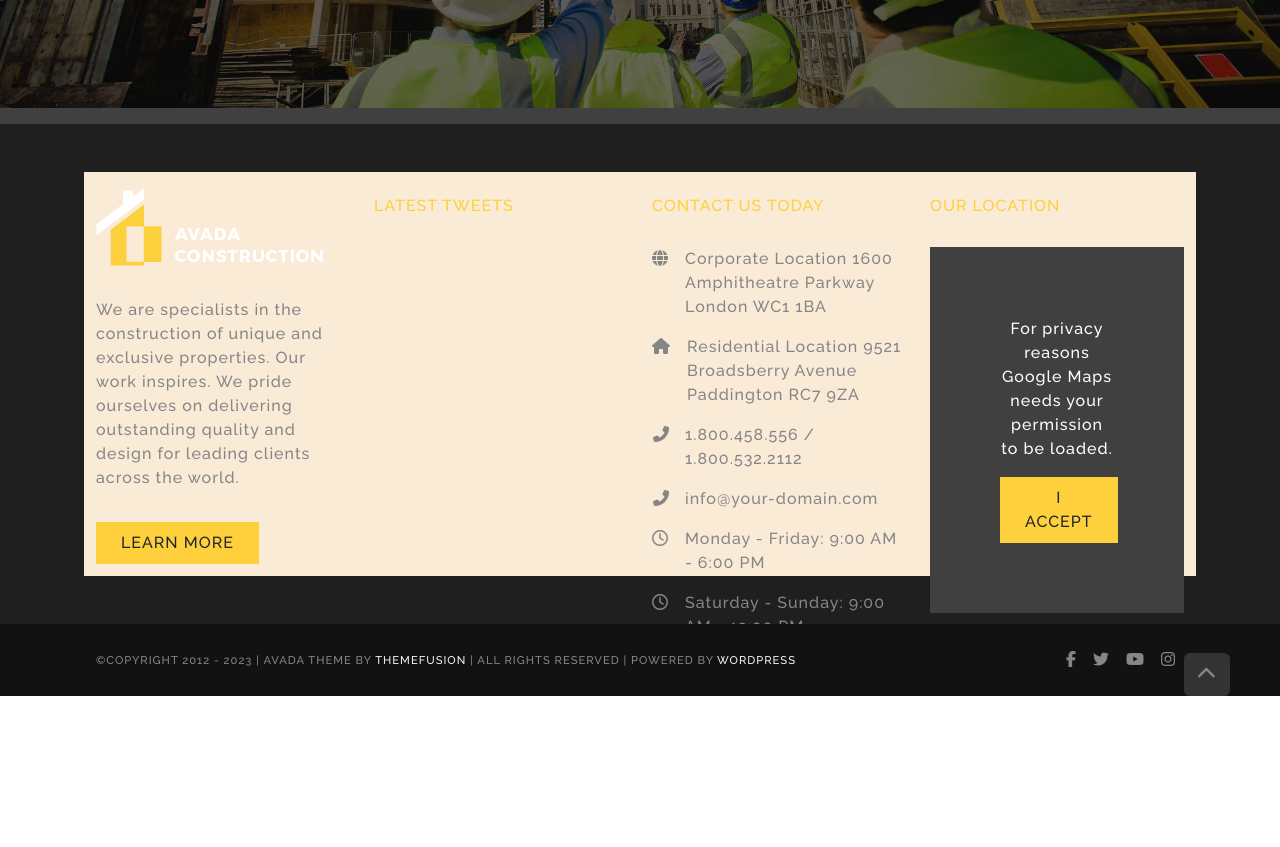
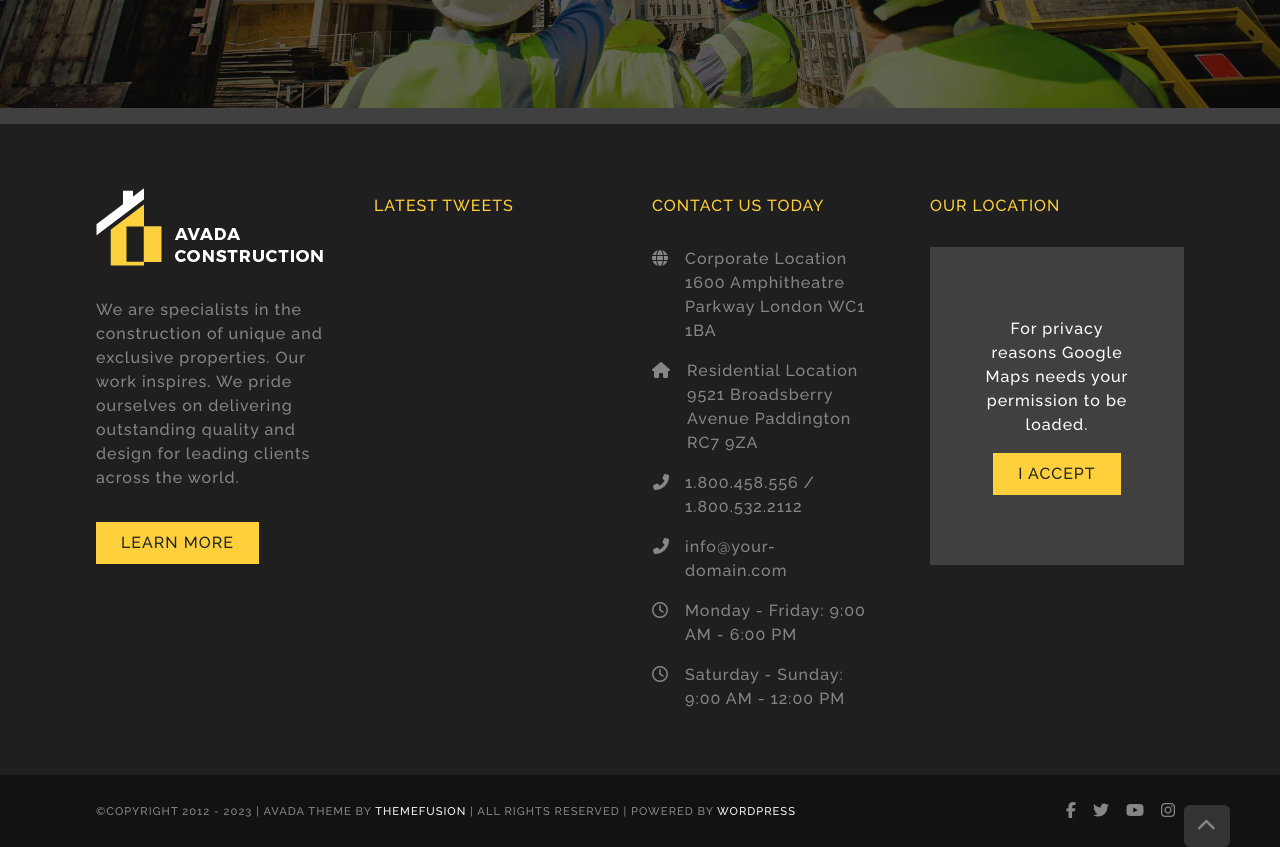
Before and after one commit to pierluigicarrieri/proj-html-vuejs, a Vue app: page / in a window 1280 px wide. Shown: the part 7340-8187 px from the top of the page. Before the commit the page ends 8036 px from the top, so only its background shows below. Built offline with nearby package versions, Linux system fonts and the light colour scheme.

Commit message:
Doe social post structure

```diff
--- a/src/components/TheFooter.vue
+++ b/src/components/TheFooter.vue
@@ -18,16 +18,45 @@ export default {
     <footer>
         <div class="top-banner py-2"></div>
         <div class="main-footer px-5">
-            <div class="row row-cols-4 px-5 py-5 h-100">
-                <div class="col h-100">
+            <div class="row row-cols-4 overflow-hidden px-5 py-5">
+                <div class="col">
                     <img class="py-3" src="../assets/images/footer-logo.png" alt="">
                     <p class="py-3">We are specialists in the construction of unique and exclusive properties. Our work inspires. We pride ourselves on delivering outstanding quality and design for leading clients across the world.</p>
                     <button class="btn rounded-0 px-4 py-2">LEARN MORE</button>
                 </div>
-                <div class="col h-100">
+                <div class="col">
                     <h6 class="py-4">LATEST TWEETS</h6>
+                    <div class="tweets-container">
+                        <ul>
+                            <li>
+                                <a href="#">
+                                    <div>
+                                        <a href="#">
+                                            <img src="" alt="">
+                                        </a>
+                                        <div>
+                                            <a href="#"></a>
+                                            <a href="#"></a>
+                                        </div>
+                                        <a href="#"></a>
+                                    </div>
+                                    <p></p>
+                                    <a href="#"></a>
+                                    <div>
+                                        <div>
+                                            <a href="#"></a>
+                                            <a href="#"></a>
+                                        </div>
+                                        <div>
+                                            <a href="#"></a>
+                                        </div>
+                                    </div>
+                                </a>
+                            </li>
+                        </ul>
+                    </div>
                 </div>
-                <div class="col h-100">
+                <div class="col pe-5">
                     <h6 class="py-4">CONTACT US TODAY</h6>
                     <ul>
                         <li class="d-flex">
@@ -56,7 +85,7 @@ export default {
                         </li>
                     </ul>
                 </div>
-                <div class="col h-100">
+                <div class="col">
                     <h6 class="py-4">OUR LOCATION</h6>
                     <div class="last-col-wrapper text-center">
                         <p>For privacy reasons Google Maps needs your permission to be loaded.</p>
@@ -91,12 +120,7 @@ export default {
 
 
     .main-footer {
-        height: 500px;
         background-color: var(--custom-color-6);
-    }
-
-    .col {
-        background-color: antiquewhite;
     }
 
     .col:first-child p, .col:nth-child(3) p {
@@ -104,7 +128,7 @@ export default {
     }
 
     .last-col-wrapper {
-        padding: 70px;
+        padding: 70px 50px 70px 50px;
         background-color: var(--custom-color-12);
     }
 
--- a/src/style.css
+++ b/src/style.css
@@ -15,6 +15,7 @@
     --custom-color-11: #F5F5F5;
     --custom-color-12: #404040;
     --custom-color-13: #121212;
+    --custom-color-14: #000000;
     --main-text-color: #868686;
     --transition-1: 0.3s;
     --transition-2: 0.2s;
```
